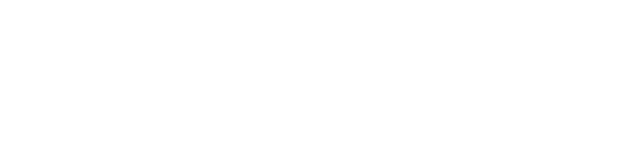
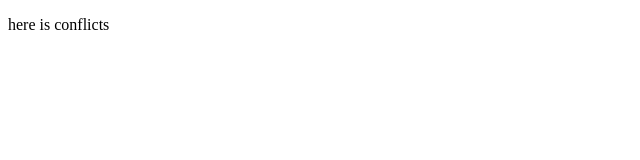
Before and after one commit to nader3935/techcamup-new, a plain HTML site: page index.html in a window 1280 px wide. Shown: the whole page, without its empty margins (0-640 px from the left). Drawn offline with Linux system fonts and the light colour scheme.

Commit message:
add here is conf

```diff
--- a/index.html
+++ b/index.html
@@ -4,6 +4,6 @@
 	<title></title>
 </head>
 <body>
-
+<p>here is conflicts</p>
 </body>
 </html>
```
